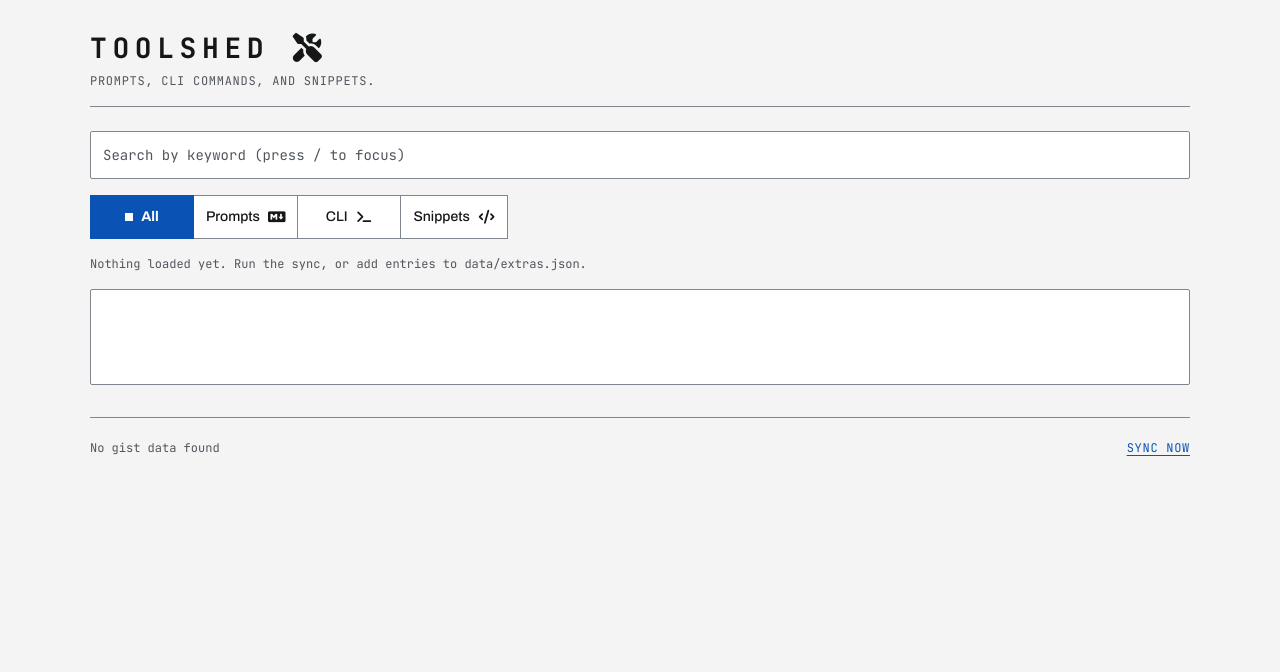
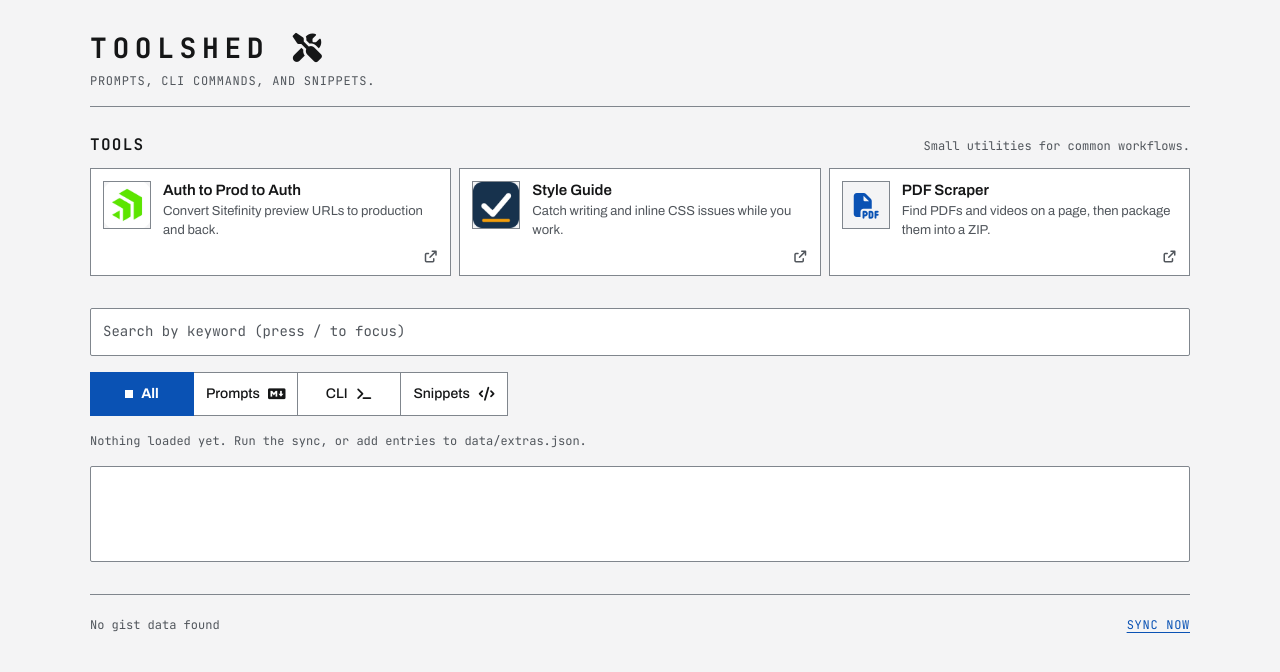
Before and after one commit to cos-jnewnam/toolshed, a plain HTML site: page index.html in a window 1280 px wide. Drawn offline with Linux system fonts and the light colour scheme; no server answers.

Commit message:
Add featured tools section
Co-authored-by: Copilot <223556219+Copilot@users.noreply.github.com>

```diff
--- a/assets/style.css
+++ b/assets/style.css
@@ -127,6 +127,111 @@ main,
 @media (min-width: 640px) {
   .site-header { padding-top: 32px; }
   .site-header h1 { font-size: 1.75rem; }
+}
+
+/* Featured tools */
+
+.tools { margin: 24px 0 32px; }
+
+.tools-header {
+  display: flex;
+  flex-wrap: wrap;
+  align-items: baseline;
+  justify-content: space-between;
+  gap: 4px 16px;
+  margin-bottom: 12px;
+}
+
+.tools-header h2 {
+  margin: 0;
+  font: 600 1rem/1.3 var(--font-mono);
+  letter-spacing: 0.08em;
+  text-transform: uppercase;
+}
+
+.tools-header p {
+  margin: 0;
+  font: 400 0.75rem/1.5 var(--font-mono);
+  color: var(--muted);
+}
+
+.tool-grid {
+  display: grid;
+  grid-template-columns: minmax(0, 1fr);
+  gap: 8px;
+}
+
+.tool-card {
+  display: flex;
+  align-items: center;
+  gap: 12px;
+  min-width: 0;
+  min-height: 88px;
+  padding: 12px;
+  color: var(--fg);
+  background: var(--surface);
+  border: 1px solid var(--line);
+  text-decoration: none;
+  transition: background-color 100ms linear, border-color 100ms linear;
+}
+
+.tool-card:hover { background: var(--hover); }
+
+.tool-icon {
+  display: grid;
+  flex: none;
+  place-items: center;
+  width: 52px;
+  height: 52px;
+  overflow: hidden;
+  background: var(--code-bg);
+  border: 1px solid var(--line);
+}
+
+.tool-icon img {
+  display: block;
+  width: 100%;
+  height: 100%;
+  object-fit: contain;
+}
+
+.tool-icon-generic {
+  color: var(--accent);
+  font-size: 1.5rem;
+}
+
+.tool-content {
+  display: grid;
+  gap: 2px;
+  min-width: 0;
+}
+
+.tool-name {
+  font-weight: 600;
+  line-height: 1.3;
+  overflow-wrap: anywhere;
+}
+
+.tool-desc {
+  font-size: 0.8125rem;
+  line-height: 1.4;
+  color: var(--muted);
+}
+
+.tool-link-icon {
+  flex: none;
+  margin-left: auto;
+  color: var(--muted);
+  font-size: 0.75rem;
+}
+
+@media (min-width: 640px) {
+  .tools { margin-top: 28px; }
+  .tool-grid { grid-template-columns: repeat(3, minmax(0, 1fr)); }
+  .tool-card { align-items: flex-start; flex-wrap: wrap; }
+  .tool-icon { width: 48px; height: 48px; }
+  .tool-content { flex: 1 1 calc(100% - 60px); }
+  .tool-link-icon { margin: 0 0 0 auto; }
 }
 
 /* Controls */
--- a/index.html
+++ b/index.html
@@ -20,6 +20,45 @@
   </header>
 
   <main>
+    <section class="tools" aria-labelledby="tools-heading">
+      <div class="tools-header">
+        <h2 id="tools-heading">Tools</h2>
+        <p>Small utilities for common workflows.</p>
+      </div>
+      <div class="tool-grid">
+        <a class="tool-card" href="https://github.com/cos-jnewnam/auth-to-prod-to-auth/blob/main/README.md" target="_blank" rel="noopener">
+          <span class="tool-icon">
+            <img src="assets/tool-icons/auth-to-prod.png" alt="" width="48" height="48">
+          </span>
+          <span class="tool-content">
+            <span class="tool-name">Auth to Prod to Auth</span>
+            <span class="tool-desc">Convert Sitefinity preview URLs to production and back.</span>
+          </span>
+          <i class="fa-solid fa-arrow-up-right-from-square tool-link-icon" aria-hidden="true"></i>
+        </a>
+        <a class="tool-card" href="https://github.com/cos-jnewnam/Style-Guide/blob/main/README.md" target="_blank" rel="noopener">
+          <span class="tool-icon">
+            <img src="assets/tool-icons/style-guide.png" alt="" width="48" height="48">
+          </span>
+          <span class="tool-content">
+            <span class="tool-name">Style Guide</span>
+            <span class="tool-desc">Catch writing and inline CSS issues while you work.</span>
+          </span>
+          <i class="fa-solid fa-arrow-up-right-from-square tool-link-icon" aria-hidden="true"></i>
+        </a>
+        <a class="tool-card" href="https://github.com/cos-jnewnam/pdf-scraper/blob/main/README.md" target="_blank" rel="noopener">
+          <span class="tool-icon tool-icon-generic">
+            <i class="fa-solid fa-file-pdf" aria-hidden="true"></i>
+          </span>
+          <span class="tool-content">
+            <span class="tool-name">PDF Scraper</span>
+            <span class="tool-desc">Find PDFs and videos on a page, then package them into a ZIP.</span>
+          </span>
+          <i class="fa-solid fa-arrow-up-right-from-square tool-link-icon" aria-hidden="true"></i>
+        </a>
+      </div>
+    </section>
+
     <section class="controls" aria-label="Search and filters">
       <label class="visually-hidden" for="q">Search</label>
       <input id="q" type="search" placeholder="Search by keyword (press / to focus)" autocomplete="off">
```
Also changed, not shown: assets/tool-icons/auth-to-prod.png (added), assets/tool-icons/style-guide.png (added), 1 other file.
